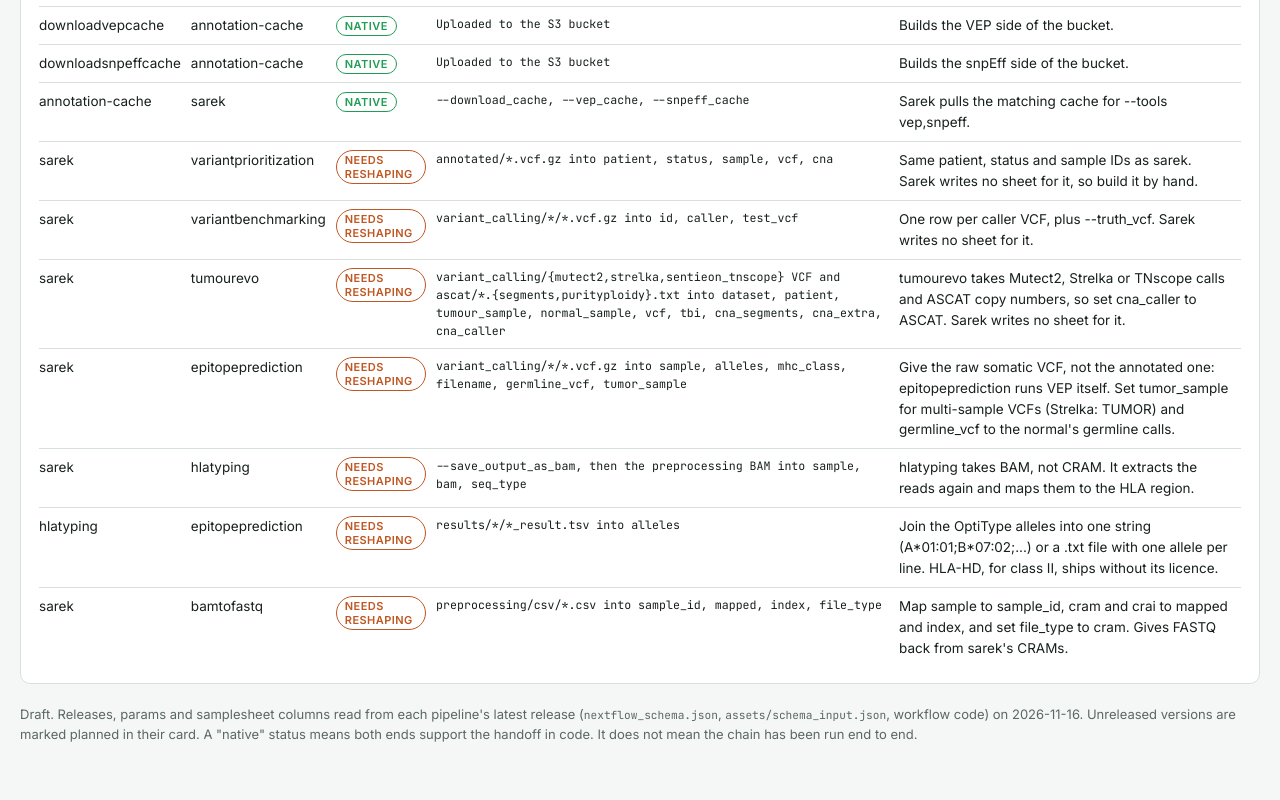
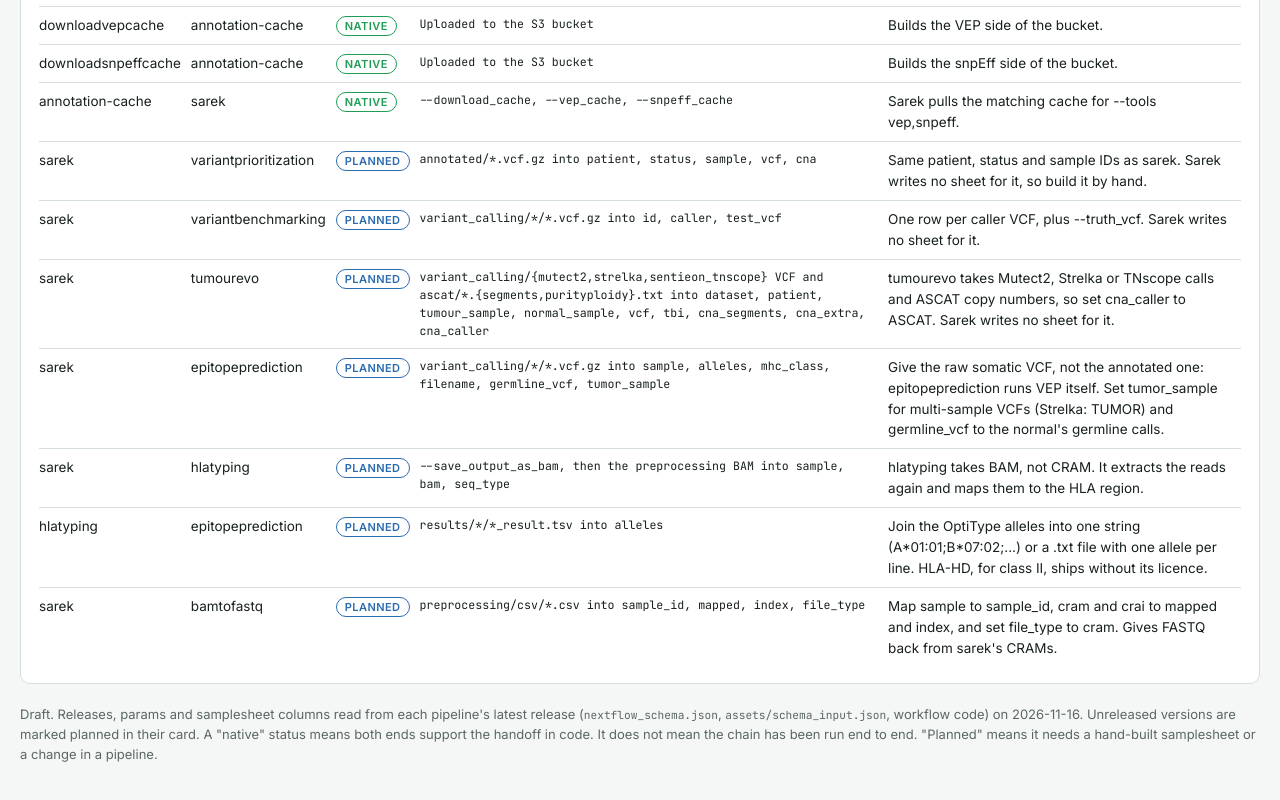
Before and after one commit to maxulysse/sarek-interchange, a plain HTML site: page index.html in a window 1280 px wide. Shown: the part 1550-2350 px from the top of the page. Drawn offline with Linux system fonts and the light colour scheme.

Commit message:
Fix igenomes readers, support older browsers, add render check and README (#2)
* Fix igenomes readers, support older browsers, add render check and README

- Name the pipelines that read igenomes; epitopeprediction does not
- Replace Object.groupBy with a small helper so older browsers render
- Add a Render workflow that fails on script errors in headless Chrome
- Drop unused details ids and add a README

Co-Authored-By: Claude Opus 5.5 <noreply@anthropic.com>

* Merge the needs reshaping status into planned

Co-Authored-By: Claude Opus 5.5 <noreply@anthropic.com>

* Simplify the README and thank Famke and Rike

Co-Authored-By: Claude Opus 5.5 <noreply@anthropic.com>

* Link Famke's and Rike's GitHub accounts in the README

Co-Authored-By: Claude Opus 5.5 <noreply@anthropic.com>

* Thank the nf-core community and pipeline contributors in the README

Co-Authored-By: Claude Opus 5.5 <noreply@anthropic.com>

* Run the render check on PRs only and define planned in the footer

Co-Authored-By: Claude Opus 5.5 <noreply@anthropic.com>

---------

Co-authored-by: Claude Opus 5.5 <noreply@anthropic.com>

```diff
--- a/index.html
+++ b/index.html
@@ -39,7 +39,7 @@ code, .mono { font-family: var(--mono); font-size: 0.86em; }
 
 .line { fill: none; stroke-width: 8; stroke-linecap: round; stroke-linejoin: round; transition: opacity .2s; }
 .line.reads { stroke: var(--reads); } .line.res { stroke: var(--res); } .line.out { stroke: var(--out); }
-.line.reshape { stroke-dasharray: 14 9; } .line.planned { stroke-opacity: .35; }
+.line.planned { stroke-opacity: .35; }
 .hit { fill: none; stroke: transparent; stroke-width: 22; cursor: pointer; }
 .stn { cursor: pointer; }
 .stn.optional .mark { stroke-dasharray: 5 4; }
@@ -60,7 +60,7 @@ svg.focus .on { opacity: 1 !important; }
 .card dl { display: grid; grid-template-columns: 72px minmax(0, 1fr); gap: 6px 12px; margin: 0; font-size: 14px; }
 .card dt { color: var(--muted); } .card dd { margin: 0; min-width: 0; overflow-wrap: anywhere; }
 .pill { display: inline-block; font: 600 11px var(--body); letter-spacing: .04em; text-transform: uppercase; padding: 2px 8px; border-radius: 99px; border: 1.5px solid currentColor; }
-.pill.native { color: var(--reads); } .pill.reshape { color: var(--out); } .pill.planned { color: var(--res); }
+.pill.native { color: var(--reads); } .pill.planned { color: var(--res); }
 .card a { color: var(--res); }
 .card p { margin: 0; }
 
@@ -89,16 +89,16 @@ footer { color: var(--muted); font-size: 13px; }
     <aside class="card" id="card" aria-live="polite"></aside>
   </div>
 
-  <details id="d-st">
+  <details>
     <summary>Stations</summary>
     <div class="scroller"><table><thead><tr><th>Pipeline</th><th>Release</th><th>Takes</th><th>Gives</th></tr></thead><tbody id="t-st"></tbody></table></div>
   </details>
-  <details id="d-e" open>
+  <details open>
     <summary>Handoffs</summary>
     <div class="scroller"><table><thead><tr><th>From</th><th>To</th><th>Status</th><th>Connects through</th><th>Note</th></tr></thead><tbody id="t-e"></tbody></table></div>
   </details>
 
-  <footer>Draft. Releases, params and samplesheet columns read from each pipeline's latest release (<code>nextflow_schema.json</code>, <code>assets/schema_input.json</code>, workflow code) on 2026-11-16. Unreleased versions are marked planned in their card. A "native" status means both ends support the handoff in code. It does not mean the chain has been run end to end.</footer>
+  <footer>Draft. Releases, params and samplesheet columns read from each pipeline's latest release (<code>nextflow_schema.json</code>, <code>assets/schema_input.json</code>, workflow code) on 2026-11-16. Unreleased versions are marked planned in their card. A "native" status means both ends support the handoff in code. It does not mean the chain has been run end to end. "Planned" means it needs a hand-built samplesheet or a change in a pipeline.</footer>
 </div>
 
 <script>
@@ -119,7 +119,7 @@ const S = [
     blurb: "Optional QC stop before sarek: QC of sequencing runs and FASTQ. Bundles: illumina, ont, fastq, bam, minimal.",
     takes: "Samplesheet of FASTQ, optional run folder", gives: "MultiQC QC report" },
   { id: "igenomes", x: 140, y: 80, ext: true, url: "https://ewels.github.io/AWS-iGenomes/", side: "above",
-    blurb: "AWS iGenomes bucket with prebuilt GATK reference bundles such as GATK.GRCh38. sarek, bamtofastq, seqinspector, createpanelrefs and the downstream pipelines read it through --genome and --igenomes_base.",
+    blurb: "AWS iGenomes bucket with prebuilt GATK reference bundles such as GATK.GRCh38. sarek, bamtofastq, seqinspector, createpanelrefs, variantprioritization, variantbenchmarking, tumourevo and hlatyping read it through --genome and --igenomes_base.",
     takes: "", gives: "FASTA, indices, dbSNP, known indels, germline resource" },
   { id: "references", x: 400, y: 80, rel: "1.1.0", tag: "planned", side: "above",
     blurb: "Builds reference indices once and describes them in a YAML datasheet that pipelines read.",
@@ -153,13 +153,13 @@ const S = [
     takes: "Samplesheet: sample, fastq_1, fastq_2 or bam, seq_type", gives: "HLA genotype: OptiType TSV, HLA-HD result" },
 ];
 const E = [
-  { f: "fetchngs", t: "seqinspector", line: "reads", st: "reshape", via: "samplesheet/samplesheet.csv, then --input",
+  { f: "fetchngs", t: "seqinspector", line: "reads", st: "planned", via: "samplesheet/samplesheet.csv, then --input",
     note: "No --nf_core_pipeline needed: every fetchngs sheet starts with sample, fastq_1, fastq_2. Not yet run with the extra metadata columns." },
   { f: "demultiplex", t: "seqinspector", line: "reads", st: "native", via: "seqinspector samplesheet, then --input",
     note: "demultiplex writes this sheet and a sarek one for the same FASTQ." },
   { f: "seqinspector", t: "sarek", line: "reads", st: "planned", via: "--continue_with_lint_fail false, then sarek on success",
     note: "Optional: skip seqinspector and pass the sarek sheet straight on. fetchngs writes one with --nf_core_pipeline sarek; demultiplex leaves patient empty. As a gate, 1.1.2 only stops the whole run on a lint failure, and CheckQC never stops it. A per-sample gate needs seqinspector to write a sarek sheet of samples that pass." },
-  { f: "bamtofastq", t: "sarek", line: "reads", st: "reshape", via: "reads/*_{1,2}.merged.fastq.gz into patient, sample, lane, fastq_1, fastq_2",
+  { f: "bamtofastq", t: "sarek", line: "reads", st: "planned", via: "reads/*_{1,2}.merged.fastq.gz into patient, sample, lane, fastq_1, fastq_2",
     note: "Writes FASTQ only. Build the sarek sheet by hand: one row per pair, lane set by you. Sarek can also take BAM/CRAM directly with --step mapping." },
   { f: "igenomes", t: "sarek", line: "res", st: "native", via: "--genome, --igenomes_base",
     note: "Default route: --genome GATK.GRCh38 resolves every reference param." },
@@ -173,23 +173,23 @@ const E = [
     note: "Builds the snpEff side of the bucket." },
   { f: "annotation-cache", t: "sarek", line: "res", st: "native", via: "--download_cache, --vep_cache, --snpeff_cache",
     note: "Sarek pulls the matching cache for --tools vep,snpeff." },
-  { f: "sarek", t: "variantprioritization", line: "out", st: "reshape", via: "annotated/*.vcf.gz into patient, status, sample, vcf, cna",
+  { f: "sarek", t: "variantprioritization", line: "out", st: "planned", via: "annotated/*.vcf.gz into patient, status, sample, vcf, cna",
     note: "Same patient, status and sample IDs as sarek. Sarek writes no sheet for it, so build it by hand." },
-  { f: "sarek", t: "variantbenchmarking", line: "out", st: "reshape", via: "variant_calling/*/*.vcf.gz into id, caller, test_vcf",
+  { f: "sarek", t: "variantbenchmarking", line: "out", st: "planned", via: "variant_calling/*/*.vcf.gz into id, caller, test_vcf",
     note: "One row per caller VCF, plus --truth_vcf. Sarek writes no sheet for it." },
-  { f: "sarek", t: "tumourevo", line: "out", st: "reshape", via: "variant_calling/{mutect2,strelka,sentieon_tnscope} VCF and ascat/*.{segments,purityploidy}.txt into dataset, patient, tumour_sample, normal_sample, vcf, tbi, cna_segments, cna_extra, cna_caller",
+  { f: "sarek", t: "tumourevo", line: "out", st: "planned", via: "variant_calling/{mutect2,strelka,sentieon_tnscope} VCF and ascat/*.{segments,purityploidy}.txt into dataset, patient, tumour_sample, normal_sample, vcf, tbi, cna_segments, cna_extra, cna_caller",
     note: "tumourevo takes Mutect2, Strelka or TNscope calls and ASCAT copy numbers, so set cna_caller to ASCAT. Sarek writes no sheet for it." },
-  { f: "sarek", t: "epitopeprediction", line: "out", st: "reshape", via: "variant_calling/*/*.vcf.gz into sample, alleles, mhc_class, filename, germline_vcf, tumor_sample",
+  { f: "sarek", t: "epitopeprediction", line: "out", st: "planned", via: "variant_calling/*/*.vcf.gz into sample, alleles, mhc_class, filename, germline_vcf, tumor_sample",
     note: "Give the raw somatic VCF, not the annotated one: epitopeprediction runs VEP itself. Set tumor_sample for multi-sample VCFs (Strelka: TUMOR) and germline_vcf to the normal's germline calls." },
-  { f: "sarek", t: "hlatyping", line: "out", st: "reshape", via: "--save_output_as_bam, then the preprocessing BAM into sample, bam, seq_type",
+  { f: "sarek", t: "hlatyping", line: "out", st: "planned", via: "--save_output_as_bam, then the preprocessing BAM into sample, bam, seq_type",
     note: "hlatyping takes BAM, not CRAM. It extracts the reads again and maps them to the HLA region." },
-  { f: "hlatyping", t: "epitopeprediction", line: "out", st: "reshape", via: "results/*/*_result.tsv into alleles",
+  { f: "hlatyping", t: "epitopeprediction", line: "out", st: "planned", via: "results/*/*_result.tsv into alleles",
     note: "Join the OptiType alleles into one string (A*01:01;B*07:02;...) or a .txt file with one allele per line. HLA-HD, for class II, ships without its licence." },
-  { f: "sarek", t: "bamtofastq", line: "out", st: "reshape", via: "preprocessing/csv/*.csv into sample_id, mapped, index, file_type",
+  { f: "sarek", t: "bamtofastq", line: "out", st: "planned", via: "preprocessing/csv/*.csv into sample_id, mapped, index, file_type",
     note: "Map sample to sample_id, cram and crai to mapped and index, and set file_type to cram. Gives FASTQ back from sarek's CRAMs." },
 ];
 
-const ST = { native: "Native", reshape: "Needs reshaping", planned: "Planned" };
+const ST = { native: "Native", planned: "Planned" };
 const LN = { reads: "Input data", res: "Resources", out: "Results out" };
 const NS = "http://www.w3.org/2000/svg";
 const el = (n, a = {}, txt) => { const e = document.createElementNS(NS, n);
@@ -205,18 +205,19 @@ const reduced = matchMedia("(prefers-reduced-motion: reduce)").matches;
 // Edges joining the same two stations spread the same way at the far end, so they run parallel.
 // Hub is a pointy-top hexagon like the nf-core pipeline logos; HEX_R is centre to vertex.
 const HEX_R = 72;
+const groupBy = (xs, key) => Object.values(xs.reduce((g, x) => ((g[key(x)] ??= []).push(x), g), {}));
 const across = face => face === "l" || face === "r" ? "y" : "x";
 const far = e => byId[e.f === HUB.id ? e.t : e.f];
 const hubEdges = E.filter(e => e.f === HUB.id || e.t === HUB.id);
 hubEdges.forEach(e => { const s = far(e), dx = s.x - HUB.x, dy = s.y - HUB.y;
   e.face = Math.abs(dx) > Math.abs(dy) ? (dx > 0 ? "r" : "l") : (dy > 0 ? "b" : "t"); });
 E.forEach(e => e.shift = [0, 0]);
-Object.values(Object.groupBy(hubEdges, e => e.face)).forEach(es => {
+groupBy(hubEdges, e => e.face).forEach(es => {
   es.sort((a, b) => far(a)[across(a.face)] - far(b)[across(b.face)]);
   const len = across(es[0].face) === "y" ? HEX_R : HEX_R * Math.sqrt(3);
   es.forEach((e, i) => e.off = ((i + 0.5) / es.length - 0.5) * len);
 });
-Object.values(Object.groupBy(hubEdges, e => [e.f, e.t].sort().join())).forEach(es => {
+groupBy(hubEdges, e => [e.f, e.t].sort().join()).forEach(es => {
   const mid = es.reduce((sum, e) => sum + e.off, 0) / es.length;
   es.forEach(e => { const d = e.off - mid; e.shift = across(e.face) === "y" ? [0, d] : [d, 0]; });
 });
@@ -339,7 +340,7 @@ function reset() {
 svg.addEventListener("click", ev => { if (ev.target === svg) reset(); });
 document.addEventListener("keydown", ev => { if (ev.key === "Escape") reset(); });
 
-// Legend: colour is the line, dash pattern is the status.
+// Legend: colour is the line, opacity is the status.
 const sw = (cls, color) => `<svg width="38" height="10" aria-hidden="true"><line x1="5" y1="5" x2="33" y2="5" class="line ${cls}" style="stroke:${color};stroke-width:5"/></svg>`;
 document.getElementById("legend").innerHTML =
   Object.entries(LN).map(([k, v]) => `<span>${sw("", `var(--${k})`)}${v}</span>`).join("") +
```
Also changed, not shown: 2 other files.
